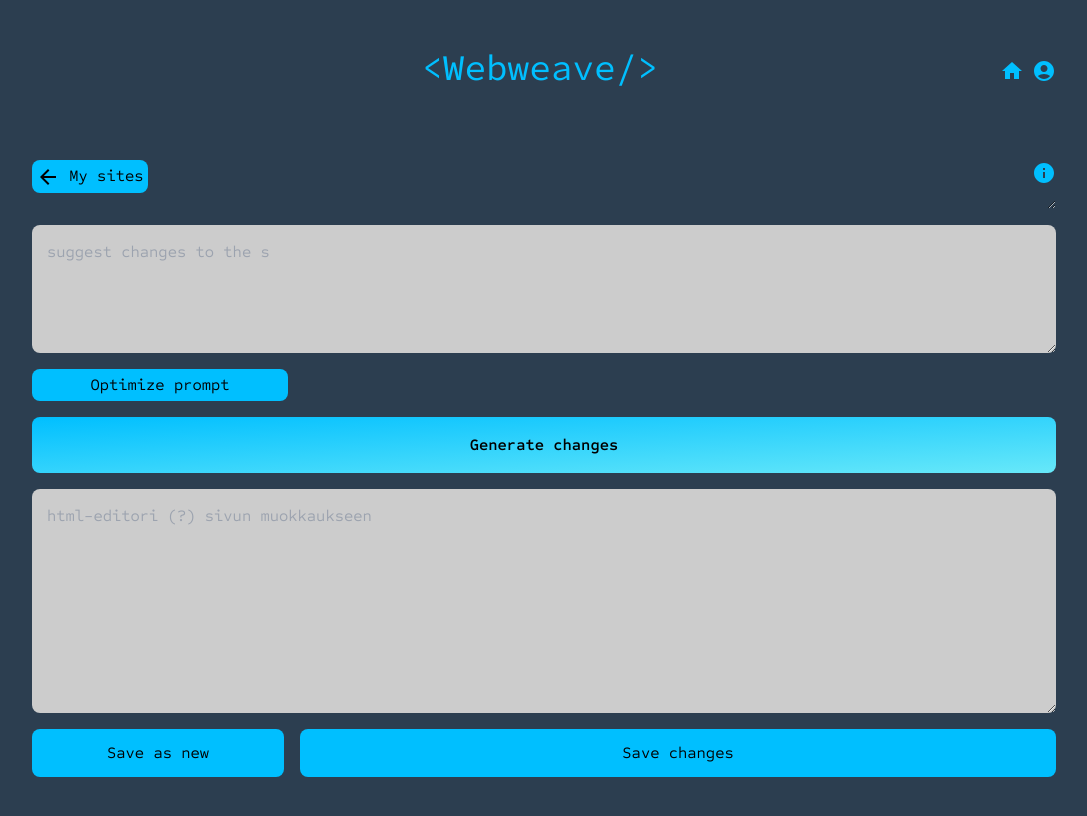
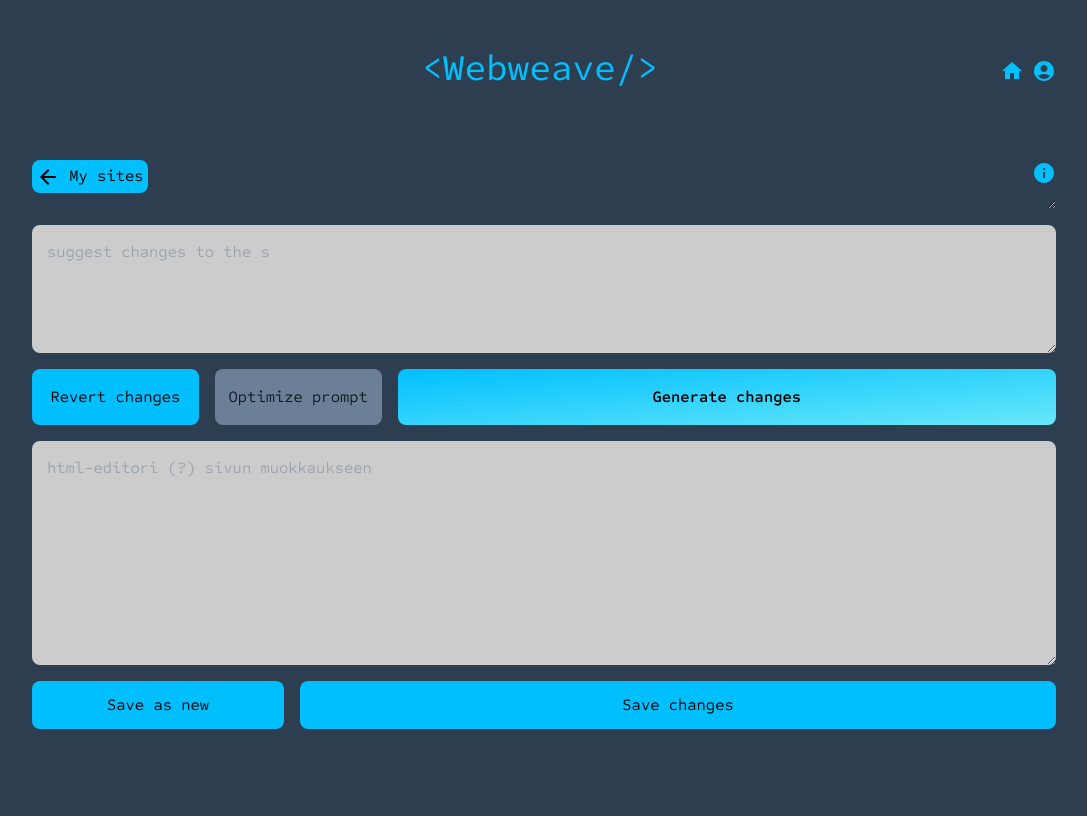
Before and after one commit to ofisch/WebWeave, a React (Vite) app in the folder webweave/: page /edit in a window 1280 px wide. Shown: the top 816 px of the page, without its empty margins (96-1183 px from the left). Built offline with nearby package versions, Linux system fonts and the light colour scheme; no server answers; the database is empty.

Commit message:
Update styles and buttons in Edit and Home views

```diff
--- a/webweave/src/assets/style.ts
+++ b/webweave/src/assets/style.ts
@@ -118,6 +118,9 @@ const style = {
     "bg-action w-40 h-fit m-auto self-center p-2 text-black rounded-lg col-start-2 col-span-1",
 
   buttonSanitize: "p-4 bg-action text-black rounded-lg w-44",
+  buttonUndo: "bg-action p-1 text-black rounded-lg w-1/4",
+  profileLogout: "grid gap-8 grid-cols-2",
+  buttonProfile: "bg-action p-2 text-black rounded-lg",
 };
 
 export default style;
--- a/webweave/src/views/Edit.tsx
+++ b/webweave/src/views/Edit.tsx
@@ -347,18 +347,33 @@ export const Edit = () => {
             <p id="loading" className={style.p}></p>
           ) : (
             <>
+              <div className={style.navHomePrompt}>
+                <button
+                  className={style.buttonUndo}
+                  onClick={() => handleOptimize()}
+                >
+                  Revert changes
+                </button>
+
+                {prompt !== "" ? (
                   <button
                     className={style.buttonLog}
                     onClick={() => handleOptimize()}
                   >
                     Optimize prompt
                   </button>
+                ) : (
+                  <button className={style.buttonClearDisabled}>
+                    Optimize prompt
+                  </button>
+                )}
                 <button
                   className={style.buttonGenerate}
                   onClick={() => handleGenerate()}
                 >
                   Generate changes
                 </button>
+              </div>
             </>
           )}
 
--- a/webweave/src/views/Home.tsx
+++ b/webweave/src/views/Home.tsx
@@ -572,12 +572,18 @@ export const Home = () => {
               <button className={style.buttonClearDisabled}>Clear</button>
             )}
 
+            {prompt !== "" ? (
               <button
                 className={style.buttonLog}
                 onClick={() => handleOptimize()}
               >
                 Optimize prompt
               </button>
+            ) : (
+              <button className={style.buttonClearDisabled}>
+                Optimize prompt
+              </button>
+            )}
             <button
               className={`${
                 loading
--- a/webweave/src/views/Profile.tsx
+++ b/webweave/src/views/Profile.tsx
@@ -233,15 +233,17 @@ export const Profile = () => {
               {user !== null ? <h3>{user.email}</h3> : <h3>email</h3>}
               {user && (
                 <>
-                  <button className={style.button} onClick={signOut}>
+                  <div className={style.profileLogout}>
+                    <button className={style.buttonProfile} onClick={signOut}>
                       Sign Out
                     </button>
                     <button
-                    className={style.buttonLog}
+                      className={style.buttonProfile}
                       onClick={() => goTo("/logs")}
                     >
                       Log data
                     </button>
+                  </div>
                 </>
               )}
             </div>
```
Lines whose indentation alone changed are shown as unchanged.
